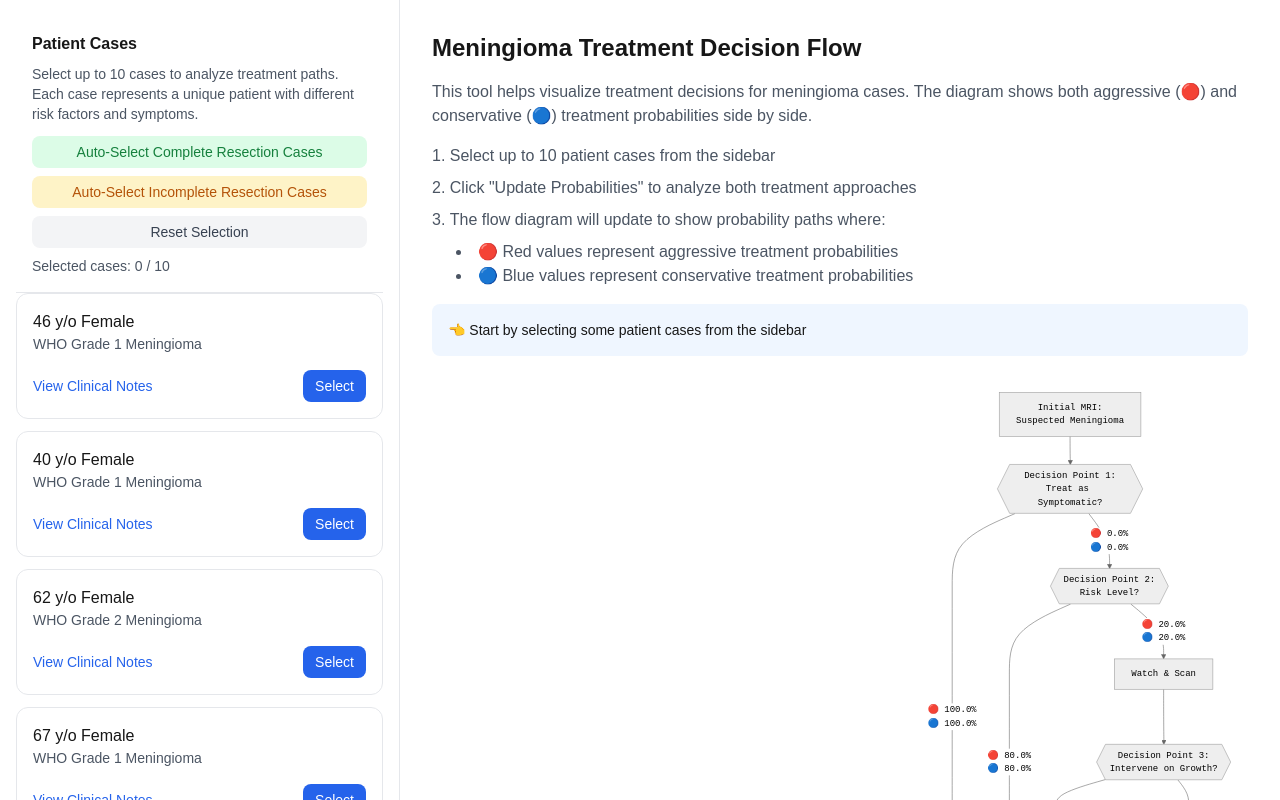
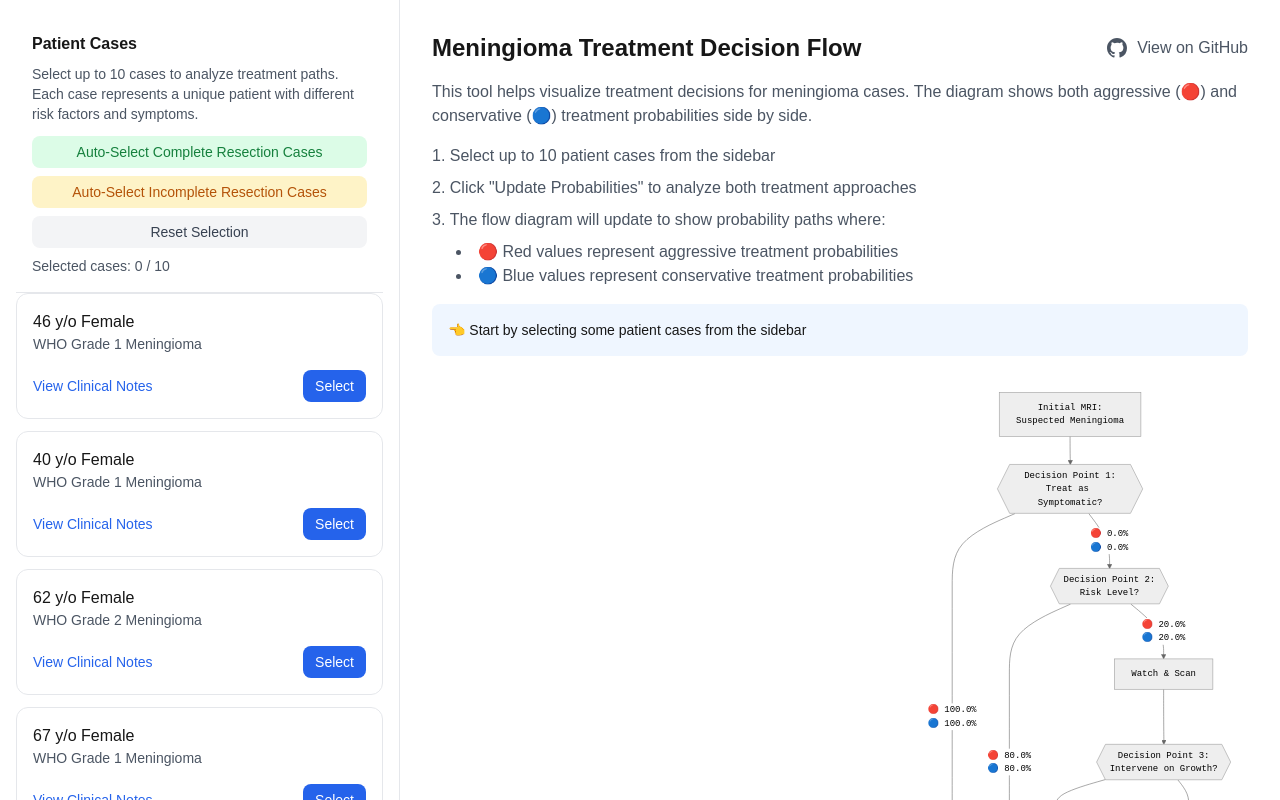
Before and after one commit to 1geek0/evolution-of-decisions, a Next.js app: page / in a window 1280 px wide. Shown: the top 800 px of the page. Built offline with nearby package versions, Linux system fonts and the light colour scheme.

Commit message:
chore: add github link

```diff
--- a/src/app/page.tsx
+++ b/src/app/page.tsx
@@ -322,7 +322,20 @@
 
       {/* Main Content */}
       <div className="ml-[400px] flex-1 p-8 overflow-y-auto">
-        <h1 className="text-2xl font-bold mb-4">Meningioma Treatment Decision Flow</h1>
+        <div className="flex justify-between items-center mb-4">
+          <h1 className="text-2xl font-bold">Meningioma Treatment Decision Flow</h1>
+          <a
+            href="https://github.com/1geek0/evolution-of-decisions"
+            target="_blank"
+            rel="noopener noreferrer"
+            className="text-gray-600 hover:text-gray-900 dark:text-gray-400 dark:hover:text-gray-200 flex items-center gap-2"
+          >
+            <svg className="w-6 h-6" fill="currentColor" viewBox="0 0 24 24" aria-hidden="true">
+              <path fillRule="evenodd" d="M12 2C6.477 2 2 6.484 2 12.017c0 4.425 2.865 8.18 6.839 9.504.5.092.682-.217.682-.483 0-.237-.008-.868-.013-1.703-2.782.605-3.369-1.343-3.369-1.343-.454-1.158-1.11-1.466-1.11-1.466-.908-.62.069-.608.069-.608 1.003.07 1.531 1.032 1.531 1.032.892 1.53 2.341 1.088 2.91.832.092-.647.35-1.088.636-1.338-2.22-.253-4.555-1.113-4.555-4.951 0-1.093.39-1.988 1.029-2.688-.103-.253-.446-1.272.098-2.65 0 0 .84-.27 2.75 1.026A9.564 9.564 0 0112 6.844c.85.004 1.705.115 2.504.337 1.909-1.296 2.747-1.027 2.747-1.027.546 1.379.202 2.398.1 2.651.64.7 1.028 1.595 1.028 2.688 0 3.848-2.339 4.695-4.566 4.943.359.309.678.92.678 1.855 0 1.338-.012 2.419-.012 2.747 0 .268.18.58.688.482A10.019 10.019 0 0022 12.017C22 6.484 17.522 2 12 2z" clipRule="evenodd" />
+            </svg>
+            <span>View on GitHub</span>
+          </a>
+        </div>
 
         <div className="mb-8 space-y-4">
           <p className="text-gray-600 dark:text-gray-400">
```
Also changed, not shown: 1 other file (tests, documents, lock files or other folders).
